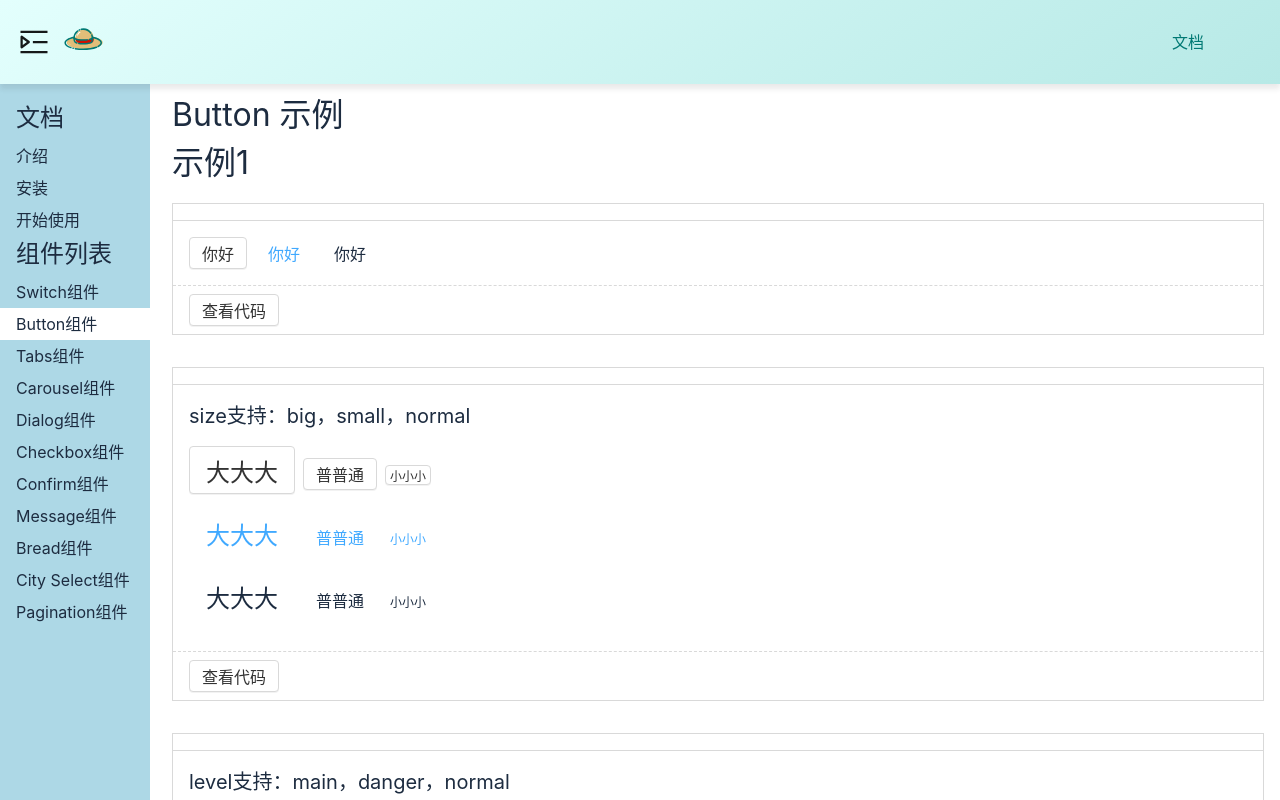
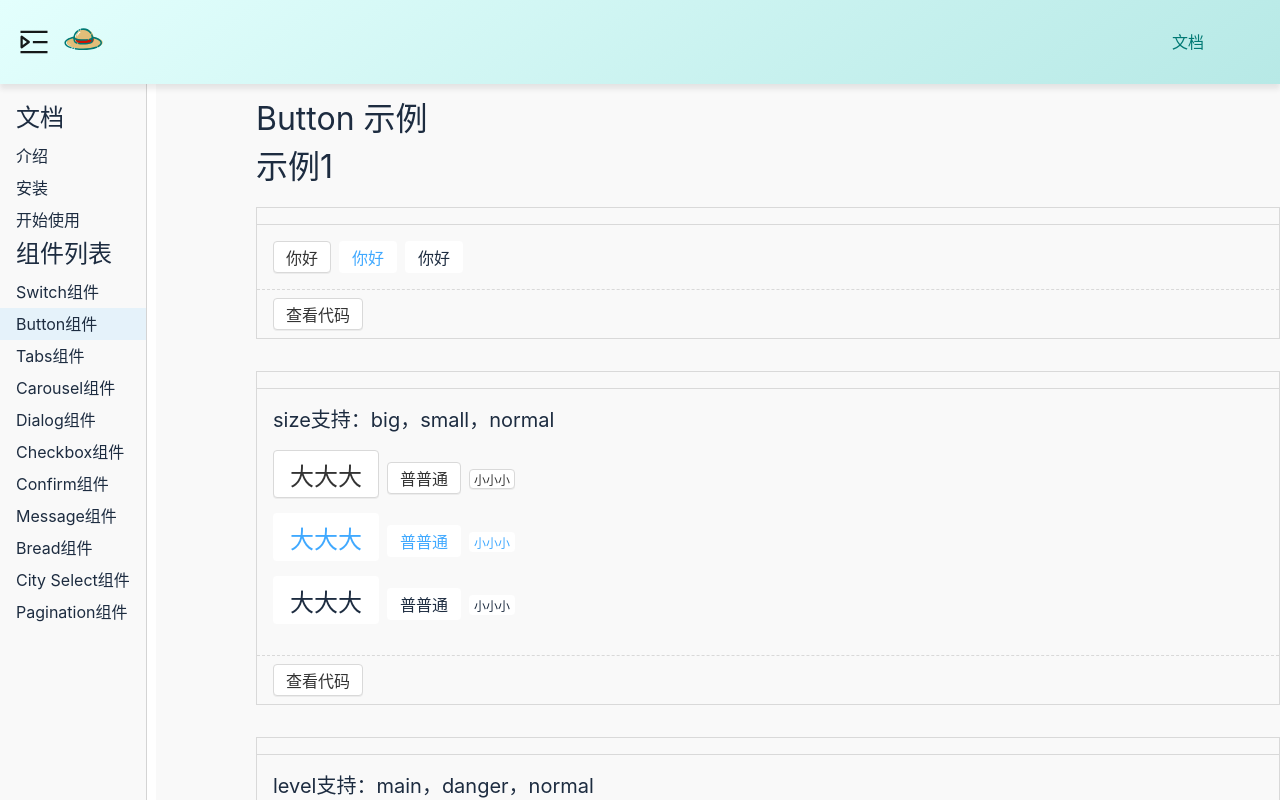
Before and after one commit to Mianxiong/yummy-ui-vue3, a Vue app: page /#/doc/button in a window 1280 px wide. Shown: the top 800 px of the page. Built offline with nearby package versions, Linux system fonts and the light colour scheme.

Commit message:
feature: 修改 Breadcrumb 样式

```diff
--- a/src/components/Switch2.demo.vue
+++ b/src/components/Switch2.demo.vue
@@ -2,7 +2,8 @@
 支持 disabled
 </demo>
 <template>
-  <Switch v-model:value="bool"/>
+  <h3>支持disabled：true，false</h3>
+  <Switch v-model:value="bool" disabled/>
 </template>
 
 <script lang='ts' setup>
@@ -12,3 +13,10 @@ import Switch from "../lib/Switch.vue"
 const bool = ref(false)
 
 </script>
+
+<style lang="scss" scoped>
+h3 {
+  font-size: 20px;
+  margin-bottom: 15px;
+}
+</style>
--- a/src/lib/Breadcrumb.vue
+++ b/src/lib/Breadcrumb.vue
@@ -36,7 +36,7 @@ export default {
 
   &-item {
     a {
-      font-size: 30px;
+      font-size: 22px;
       color: #666;
       transition: all 0.4s;
 
@@ -46,15 +46,15 @@ export default {
     }
 
     span {
-      font-size: 40px;
+      font-size: 22px;
     }
   }
 
   i {
-    font-size: 30px;
+    font-size: 20px;
     margin-left: 5px;
     margin-right: 5px;
-    line-height: 48px;
+    line-height: 35px;
   }
 }
 
--- a/src/views/Doc.vue
+++ b/src/views/Doc.vue
@@ -67,7 +67,6 @@ const asideVisible = inject<Ref<boolean>>("asideVisible")
 
 
 </script>
-
 <style lang="scss" scoped>
 $aside-index: 10;
 .layout {
@@ -85,9 +84,7 @@ $aside-index: 10;
     padding-top: 60px;
     padding-left: 156px;
     @media (max-width: 500px) {
-      padding: 16px;
-      width: 100%;
-      overflow: auto;
+      padding-left: 0;
     }
   }
 }
@@ -103,22 +100,28 @@ $aside-index: 10;
 
   > main {
     flex-grow: 1;
-    padding: 16px;
-    background: white;
+    padding: 20px 0px 20px 100px;
+    background-color: #f9f9f9;
+  }
+
+  @media (max-width: 500px) {
+    > main {
+      padding: 16px 0px 16px 16px;
+      width: 100%;
+      overflow: auto;
+    }
   }
 }
 
 aside {
-  background: lightblue;
-  width: 150px;
-  padding: 16px 0;
   position: fixed;
   top: 0;
   left: 0;
   padding-top: 70px;
   height: 100%;
-
   z-index: $aside-index;
+  border-right: 1px solid rgba(0, 0, 0, 0.15);
+  background-color: #f9f9f9;
 
   > h2 {
     margin-bottom: 4px;
@@ -134,7 +137,7 @@ aside {
       }
 
       .router-link-active {
-        background: white;
+        background-color: #e5f2fa;
       }
     }
   }
@@ -144,3 +147,91 @@ aside {
   }
 }
 </style>
+
+<!--<style lang="scss" scoped>-->
+<!--$aside-index: 10;-->
+<!--.layout {-->
+<!--  display: flex;-->
+<!--  flex-direction: column;-->
+<!--  height: 100vh;-->
+
+<!--  > .nav {-->
+<!--    flex-shrink: 0;-->
+<!--    background-color: #f9f9f9;-->
+<!--  }-->
+
+<!--  > .content {-->
+<!--    flex-grow: 1;-->
+<!--    padding-top: 60px;-->
+<!--    padding-left: 156px;-->
+<!--    @media (max-width: 500px) {-->
+<!--      padding: 16px;-->
+<!--      width: 100%;-->
+<!--      overflow: auto;-->
+<!--    }-->
+<!--  }-->
+<!--}-->
+
+<!--.content {-->
+<!--  margin-top: 15px;-->
+<!--  display: flex;-->
+
+<!--  > aside {-->
+<!--    flex-shrink: 0;-->
+<!--    padding: 100px 0;-->
+<!--  }-->
+
+<!--  > main {-->
+<!--    flex-grow: 1;-->
+<!--    //padding: 16px;-->
+<!--    //background: white;-->
+<!--    padding: 20px 0px 20px 100px;-->
+<!--    background-color: #f9f9f9;-->
+<!--  }-->
+
+<!--  @media (max-width: 500px) {-->
+<!--    > main {-->
+<!--      padding: 16px;-->
+<!--      padding: 16px 0px 16px 16px;-->
+<!--      width: 100%;-->
+<!--      overflow: auto;-->
+<!--    }-->
+<!--  }-->
+<!--}-->
+
+<!--aside {-->
+<!--  background: lightblue;-->
+<!--  width: 150px;-->
+<!--  padding: 16px 0;-->
+<!--  position: fixed;-->
+<!--  top: 0;-->
+<!--  left: 0;-->
+<!--  padding-top: 70px;-->
+<!--  height: 100%;-->
+
+<!--  z-index: $aside-index;-->
+
+<!--  > h2 {-->
+<!--    margin-bottom: 4px;-->
+<!--    padding: 0 16px;-->
+<!--  }-->
+
+<!--  > ol {-->
+<!--    > li {-->
+<!--      > a {-->
+<!--        padding: 4px 16px;-->
+<!--        display: block;-->
+<!--        text-decoration: none;-->
+<!--      }-->
+
+<!--      .router-link-active {-->
+<!--        background: white;-->
+<!--      }-->
+<!--    }-->
+<!--  }-->
+
+<!--  main {-->
+<!--    overflow: auto;-->
+<!--  }-->
+<!--}-->
+<!--</style>-->
```
